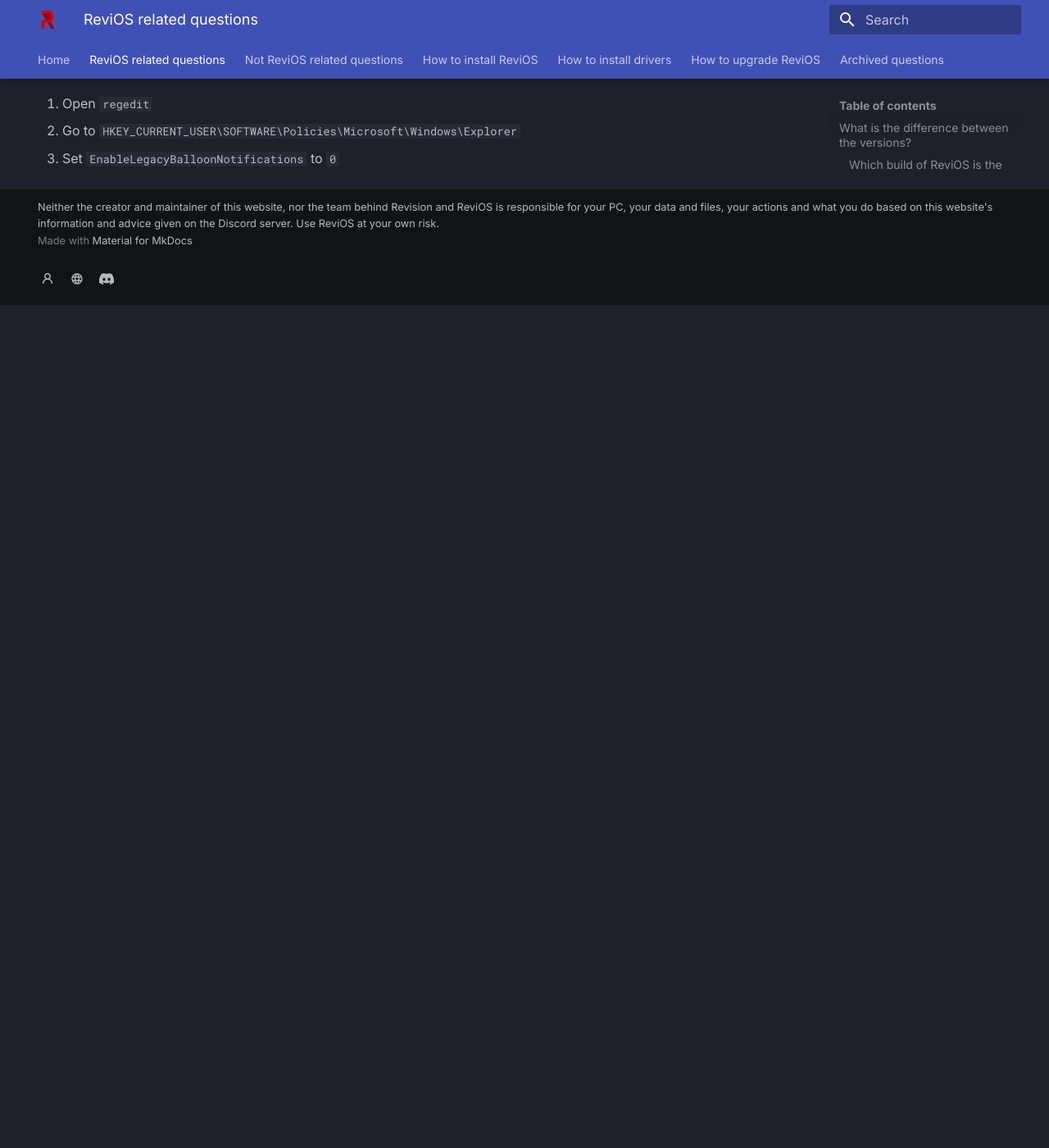
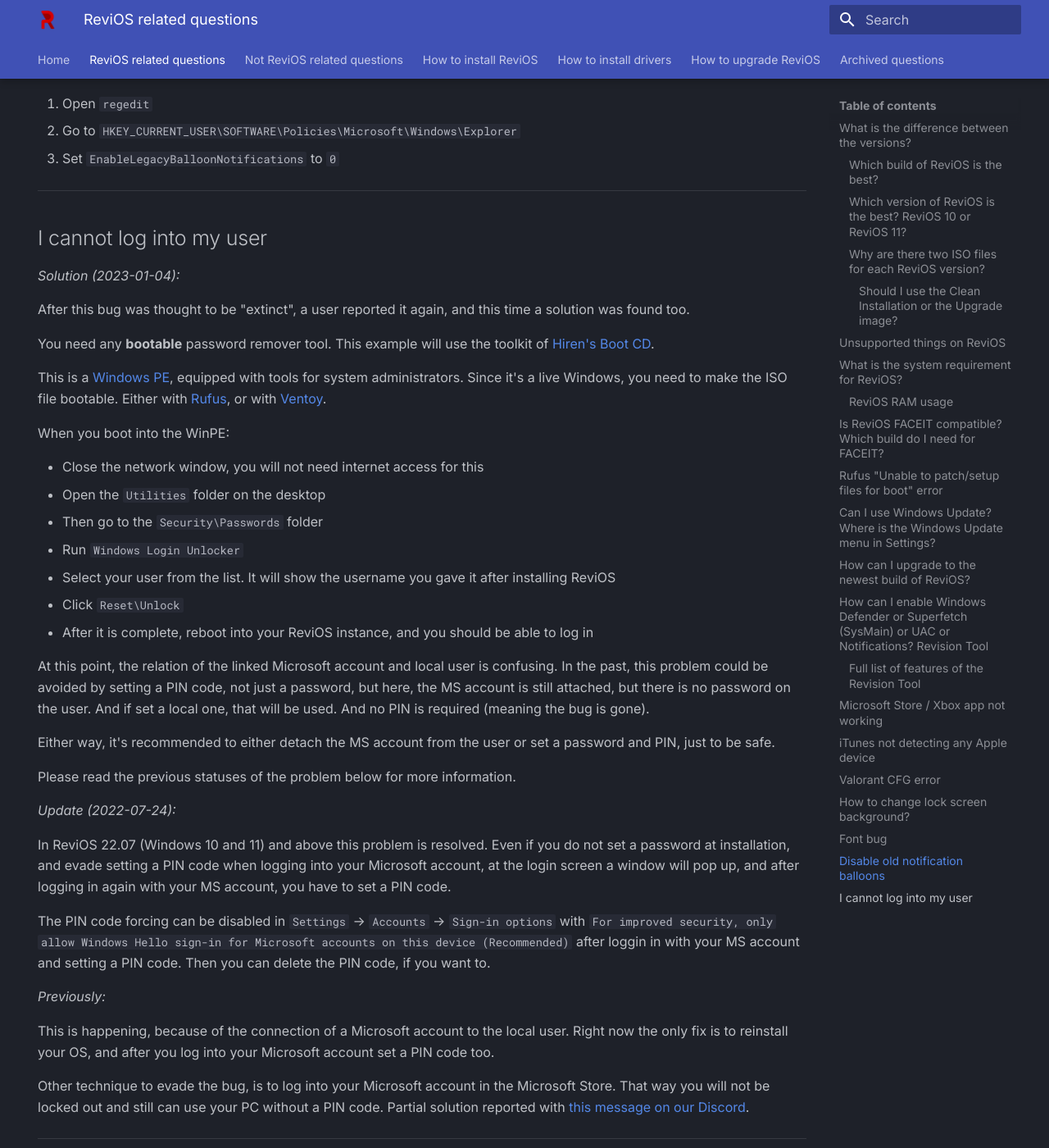
Before and after one commit to dkovacs24/ReviOS_faq, an MkDocs documentation site: the page built from docs/related.md, in a window 1280 px wide and 1400 px high, scrolled down 9400 px. Shown: the whole window at 82% size. Built offline with MkDocs 1.6.1 and Material for MkDocs 9.7.7, drawn with Linux system fonts in a browser that asks for light colours; before the commit the page ends 9772 px from its top, so only the background shows below that.

Commit message:
add solution for login bug

```diff
--- a/docs/related.md
+++ b/docs/related.md
@@ -336,3 +336,45 @@
 1. Open `regedit`
 2. Go to `HKEY_CURRENT_USER\SOFTWARE\Policies\Microsoft\Windows\Explorer`
 3. Set `EnableLegacyBalloonNotifications` to `0`
+
+---
+
+## I cannot log into my user
+
+*Solution (2023-01-04):*
+
+After this bug was thought to be "extinct", a user reported it again, and this time a solution was found too.
+
+You need any **bootable** password remover tool. This example will use the toolkit of [Hiren's Boot CD](https://www.hirensbootcd.org/).
+
+This is a [Windows PE](https://en.wikipedia.org/wiki/Windows_Preinstallation_Environment), equipped with tools for system administrators. Since it's a live Windows, you need to make the ISO file bootable. Either with [Rufus](https://www.google.com/search?q=how+to+use+rufus){target=_blank}, or with [Ventoy](install.md#ventoy){target=_blank}.
+
+When you boot into the WinPE:
+
+- Close the network window, you will not need internet access for this
+- Open the `Utilities` folder on the desktop
+- Then go to the `Security\Passwords` folder
+- Run `Windows Login Unlocker`
+- Select your user from the list. It will show the username you gave it after installing ReviOS
+- Click `Reset\Unlock`
+- After it is complete, reboot into your ReviOS instance, and you should be able to log in
+
+At this point, the relation of the linked Microsoft account and local user is confusing. In the past, this problem could be avoided by setting a PIN code, not just a password, but here, the MS account is still attached, but there is no password on the user. And if set a local one, that will be used. And no PIN is required (meaning the bug is gone).
+
+Either way, it's recommended to either detach the MS account from the user or set a password and PIN, just to be safe.
+
+Please read the previous statuses of the problem below for more information.
+
+*Update (2022-07-24):*
+
+In ReviOS 22.07 (Windows 10 and 11) and above this problem is resolved. Even if you do not set a password at installation, and evade setting a PIN code when logging into your Microsoft account, at the login screen a window will pop up, and after logging in again with your MS account, you have to set a PIN code.
+
+The PIN code forcing can be disabled in `Settings` -> `Accounts` -> `Sign-in options` with `For improved security, only allow Windows Hello sign-in for Microsoft accounts on this device (Recommended)` after loggin in with your MS account and setting a PIN code. Then you can delete the PIN code, if you want to.
+
+*Previously:*
+
+This is happening, because of the connection of a Microsoft account to the local user. Right now the only fix is to reinstall your OS, and after you log into your Microsoft account set a PIN code too.
+
+Other technique to evade the bug, is to log into your Microsoft account in the Microsoft Store. That way you will not be locked out and still can use your PC without a PIN code. Partial solution reported with [this message on our Discord](https://discord.com/channels/619835916139364383/626772969611460619/944214984047616001){target=_blank}.
+
+---
```
Also changed, not shown: docs/archive.md (+0 -16 lines).
